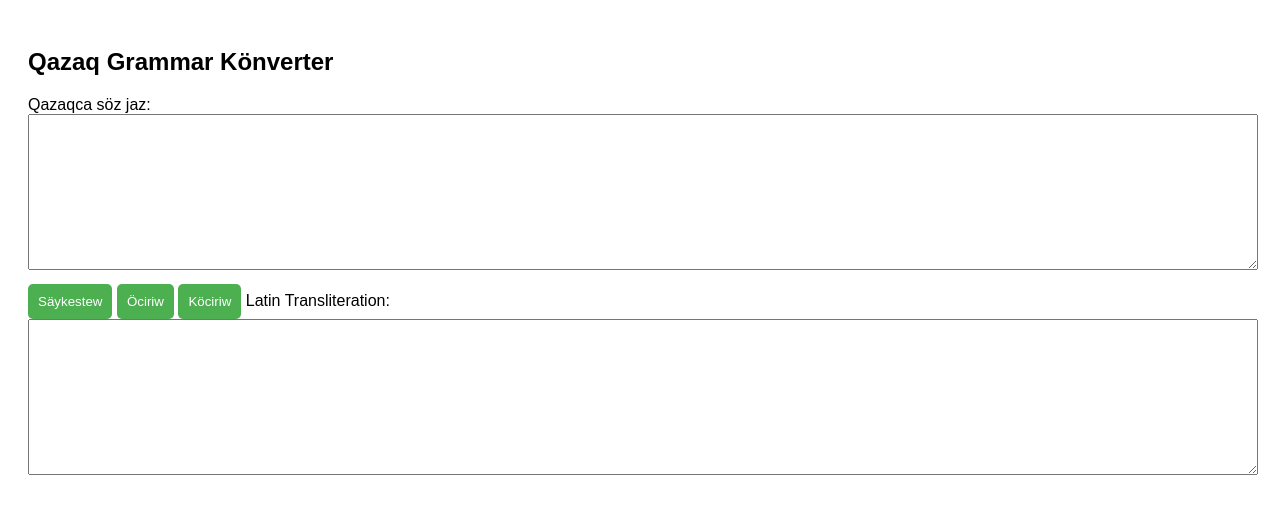
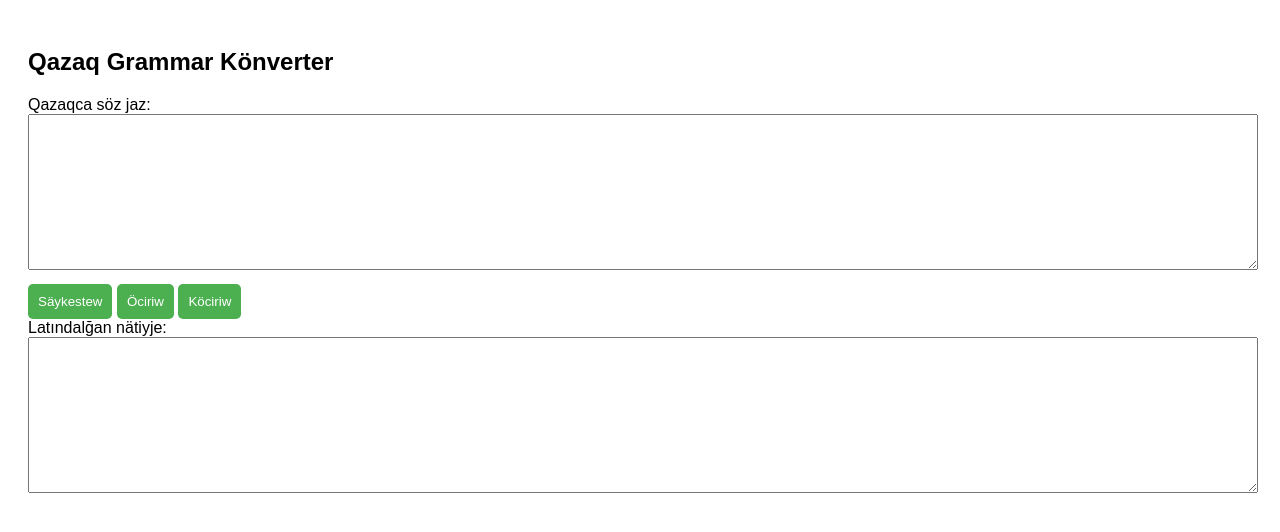
Before and after one commit to asqaqtemir/asqaqtemir.github.io, a plain HTML site: page qazaqgrammar.html in a window 1280 px wide. Drawn offline with Linux system fonts and the light colour scheme.

Commit message:
Update qazaqgrammar.html

```diff
--- a/qazaqgrammar.html
+++ b/qazaqgrammar.html
@@ -36,8 +36,8 @@
   <button onclick="transliterate()">Säykestew</button>
   <button onclick="deleteText()">Öciriw</button>
   <button onclick="copyText()">Köciriw</button>
-
-  <label for="latinText">Latin Transliteration:</label>
+<br>
+  <label for="latinText">Latındalğan nätiyje:</label>
   <textarea id="latinText" readonly></textarea>
 
   <script>
```
